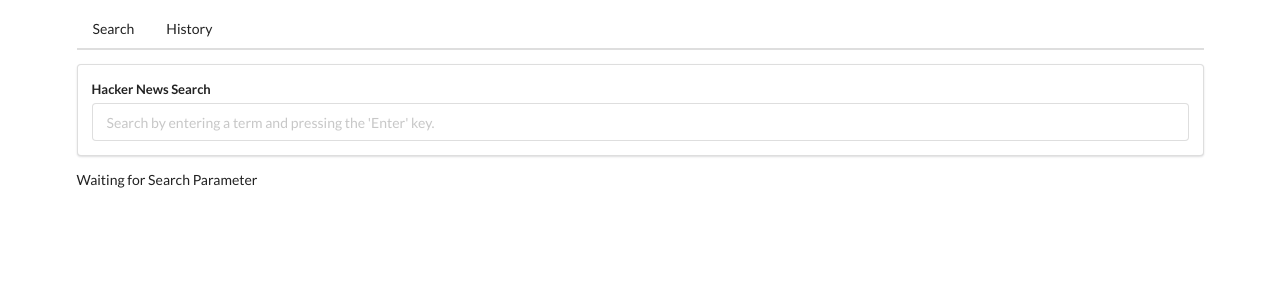
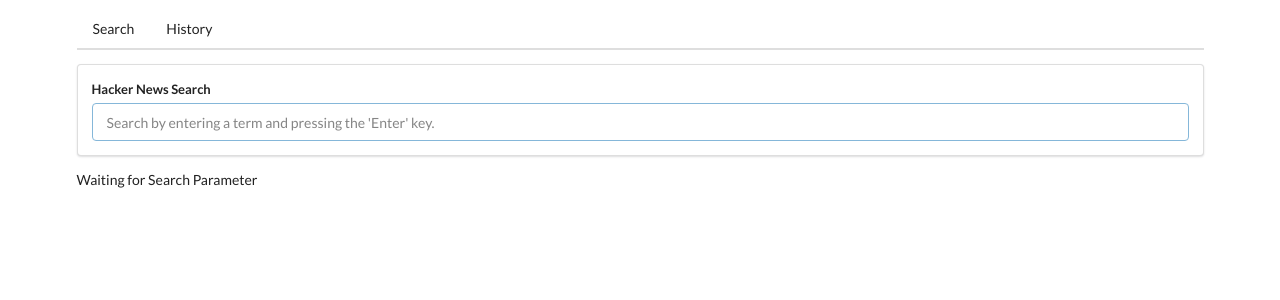
Before and after one commit to benjamind10/hacker-news, a React (Create React App) app: page / in a window 1280 px wide. Shown: the top 300 px of the page. Built offline with nearby package versions, Linux system fonts and the light colour scheme.

Commit message:
Added autofocus on the form and conditional check for History results to not display them twice

```diff
--- a/src/components/App.js
+++ b/src/components/App.js
@@ -19,7 +19,11 @@
     const response = await axios.get("https://hn.algolia.com/api/v1/search?", {
       params: { query: term },
     });
-    history.push(term);
+
+    //Simple check on the history array so it does not display duplicate results
+    if (history.indexOf(term) === -1) {
+      history.push(term);
+    }
     this.setState({ results: response.data.hits });
   };
 
--- a/src/components/SearchBar.js
+++ b/src/components/SearchBar.js
@@ -1,9 +1,9 @@
 //SearchBar component its job is just to simply render a search bar that will take input from the user.
 
-import React from 'react';
+import React from "react";
 
 class SearchBar extends React.Component {
-  state = { term: '' };
+  state = { term: "" };
 
   //Prevents the normal behavior of a form and updates the search state
   onFormSubmit = (event) => {
@@ -23,6 +23,7 @@
               value={this.state.term}
               onChange={(e) => this.setState({ term: e.target.value })}
               placeholder="Search by entering a term and pressing the 'Enter' key."
+              autoFocus={true}
             />
           </div>
         </form>
```
